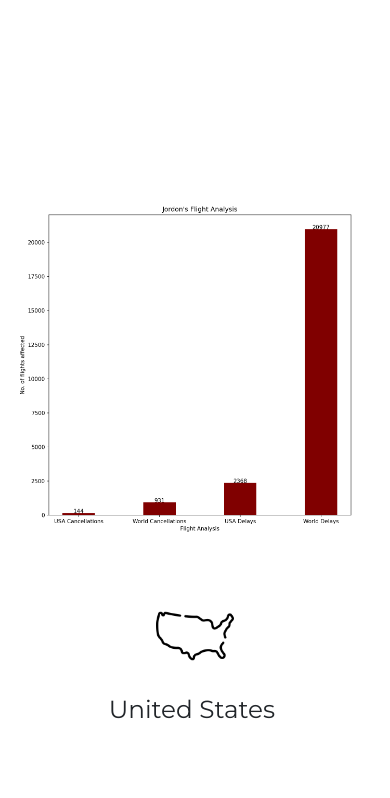
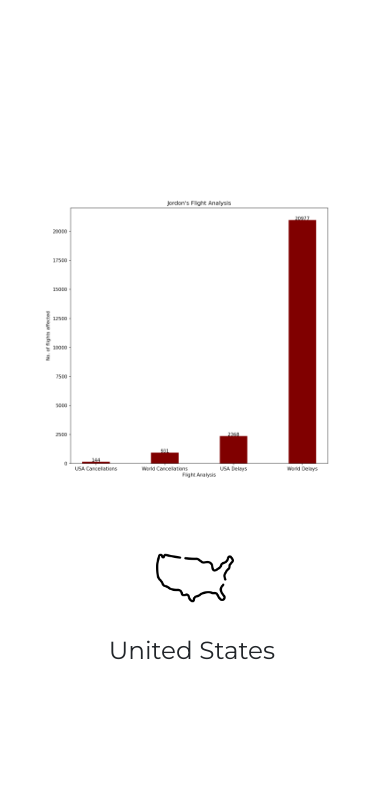
Before and after one commit to cHoMpDiSs/flight_analysis, a Flask app: template app/templates/index.html in a window 390 px wide. Shown: the part 638-1436 px from the top of the page. Run offline with Flask 2, Linux system fonts and the light colour scheme; the template is opened without the code that fills it, so the values that code supplies are empty; parts of the project's set-up code (start-up, migrations or seed data) failed here and were passed over; some libraries are stand-ins or nearby versions.

Commit message:
responsive barchart1.0

```diff
--- a/app/static/css/style.css
+++ b/app/static/css/style.css
@@ -146,6 +146,6 @@ ul{
 
 @media (max-width: 768px) {
     .bar-chart {
-        width: 100%;
+        width: 85%;
     }
 }
```
